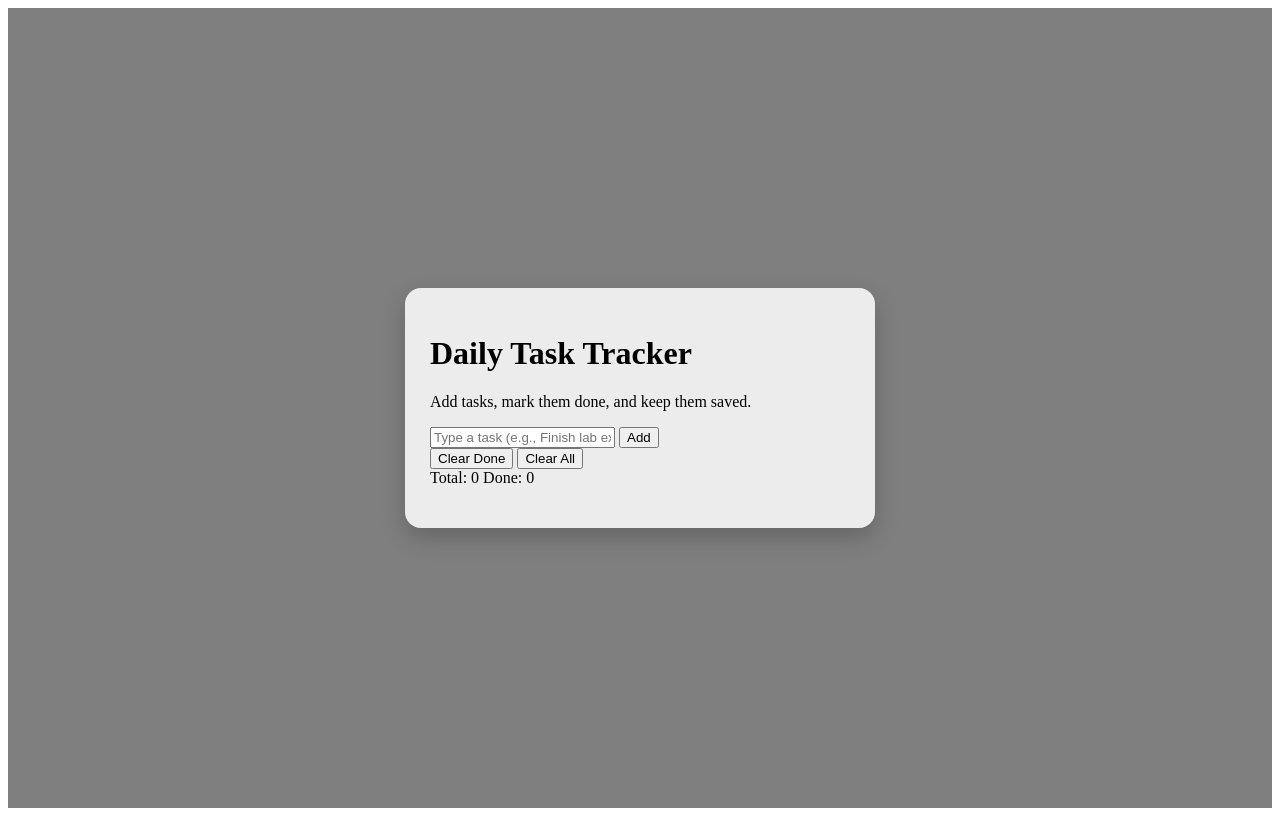
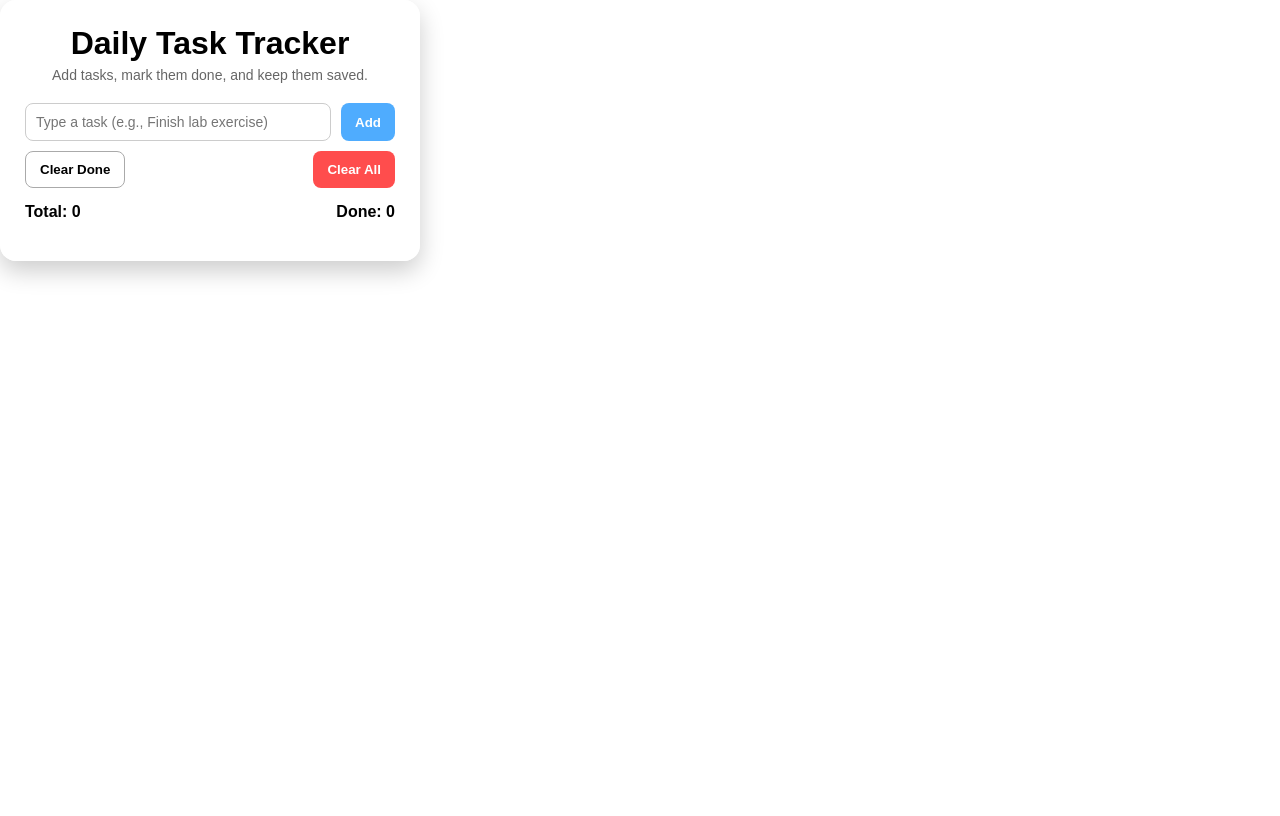
Before and after one commit to lesterjohnpama/Web-app, a plain HTML site: page index.html in a window 1280 px wide. Drawn offline with Linux system fonts and the light colour scheme.

Commit message:
Update styles.css

```diff
--- a/styles.css
+++ b/styles.css
@@ -1,3 +1,11 @@
+* {
+    margin: 0;
+    padding: 0;
+    box-sizing: border-box;
+    font-family: Arial, Helvetica, sans-serif;
+}
+
+body {
 body {
     /* Background image */
     background: url('background.jpg') no-repeat center center fixed;
@@ -34,3 +42,94 @@ body::before {
     max-width: 420px;
     box-shadow: 0 10px 25px rgba(0,0,0,0.2);
 }
+
+h1 {
+    text-align: center;
+    margin-bottom: 5px;
+}
+
+.subtitle {
+    text-align: center;
+    color: #666;
+    margin-bottom: 20px;
+    font-size: 14px;
+}
+
+.row {
+    display: flex;
+    gap: 10px;
+    margin-bottom: 10px;
+}
+
+.row.small {
+    justify-content: space-between;
+}
+
+input {
+    flex: 1;
+    padding: 10px;
+    border-radius: 8px;
+    border: 1px solid #ccc;
+    font-size: 14px;
+}
+
+button {
+    padding: 10px 14px;
+    border: none;
+    border-radius: 8px;
+    cursor: pointer;
+    font-weight: bold;
+}
+
+#addBtn {
+    background: #4facfe;
+    color: white;
+}
+
+#addBtn:hover {
+    background: #3a8ee6;
+}
+
+.ghost {
+    background: transparent;
+    border: 1px solid #aaa;
+}
+
+.danger {
+    background: #ff4d4d;
+    color: white;
+}
+
+.stats {
+    display: flex;
+    justify-content: space-between;
+    margin: 15px 0;
+    font-weight: bold;
+}
+
+.list {
+    list-style: none;
+}
+
+.list li {
+    background: #f2f2f2;
+    padding: 10px;
+    border-radius: 8px;
+    margin-bottom: 8px;
+    display: flex;
+    justify-content: space-between;
+    align-items: center;
+}
+
+.list li.done span {
+    text-decoration: line-through;
+    color: gray;
+}
+
+.deleteBtn {
+    background: transparent;
+    border: none;
+    color: red;
+    font-size: 16px;
+    cursor: pointer;
+}
```
